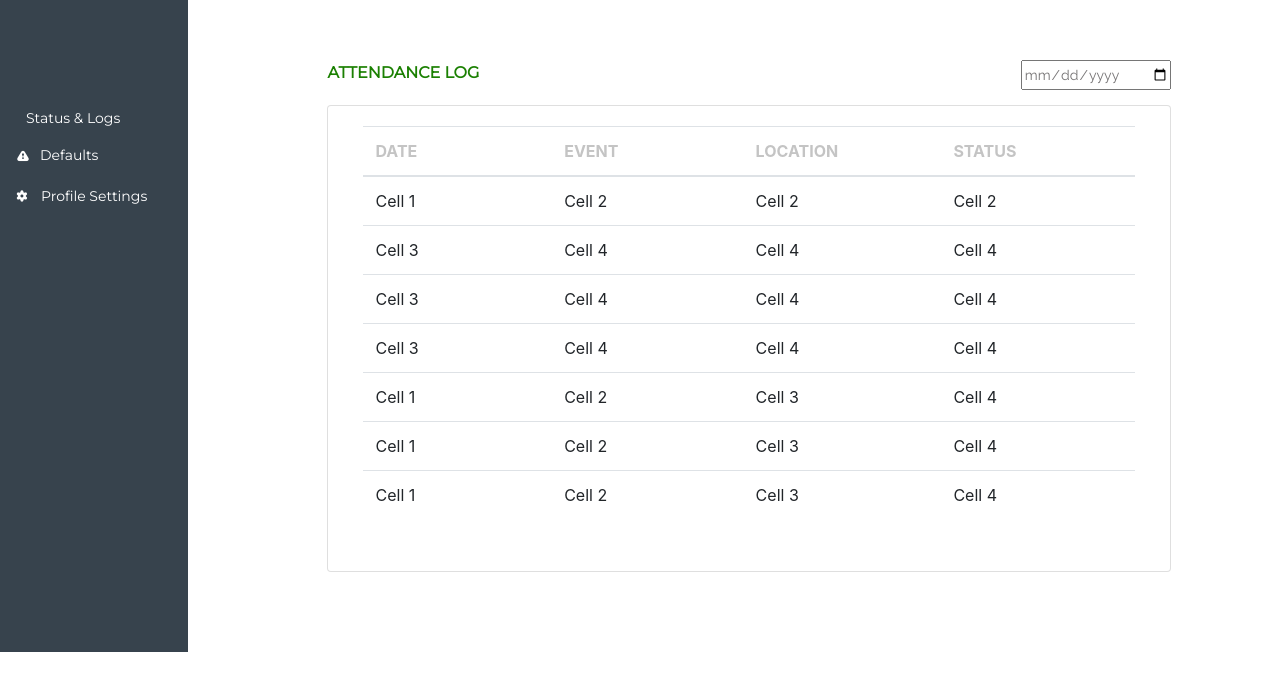
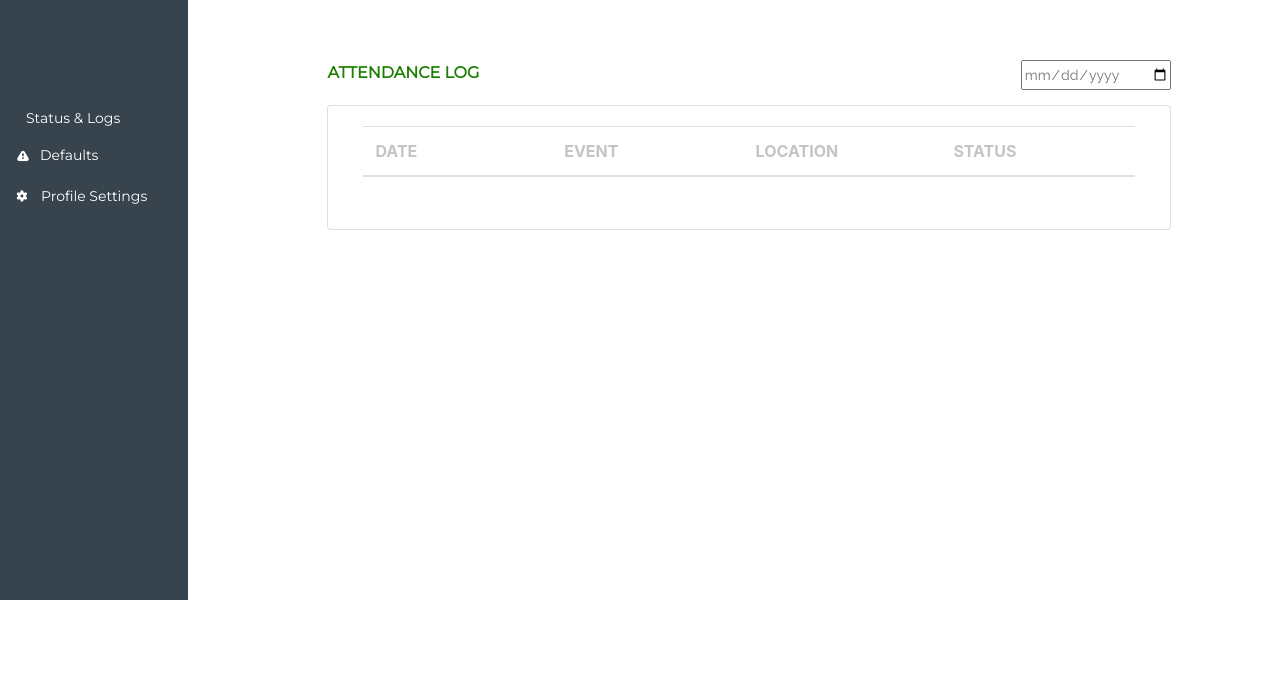
Before and after one commit to HummingBird1224/capture_django, a Django app: page /defaults/ in a window 1280 px wide. Shown: the part 56-747 px from the top of the page. Run offline with Django 3.2, Linux system fonts and the light colour scheme; a user stored in the database is signed in; data comes from the database, SQL or seed files in the repository; both versions use the stored data as it was after the commit; lists and menus that the app fills with data are empty; some libraries are stand-ins or nearby versions.

Commit message:
fix: defaults filtering data from db

```diff
--- a/eCapture/templates/eCapture/defaults.html
+++ b/eCapture/templates/eCapture/defaults.html
@@ -3,8 +3,10 @@
 {% block main %}
     <div class="col-lg-8 offset-lg-1" style="padding-top: 50px;">
         <div style="padding-top: 10px;padding-bottom: 20px;">
-            <p class="d-inline-block" style="color: #1b8002;font-family: Montserrat, sans-serif;margin-bottom: 0px;">
-                <strong>ATTENDANCE LOG</strong></p><input class="float-right" type="date"
+            <p class="d-inline-block"
+               style="color: #1b8002;font-family: Montserrat, sans-serif;margin-bottom: 0px;">
+                <strong>ATTENDANCE LOG</strong></p><input class="float-right"
+                                                          type="date"
                                                           style="color: #767475;font-size: 14px;font-family: Raleway, sans-serif;width: 150px;height: 30px;">
         </div>
         <div class="card" style="margin-bottom: 80px;">
@@ -14,55 +16,30 @@
                         <table class="table">
                             <thead>
                             <tr>
-                                <th style="color: #C4C4C4;width: 224px;">DATE</th>
-                                <th style="color: #C4C4C4;width: 224px;">EVENT</th>
-                                <th style="color: #C4C4C4;width: 224px;">LOCATION</th>
-                                <th style="color: #C4C4C4;width: 224px;">STATUS</th>
+                                <th style="color: #C4C4C4;width: 224px;">DATE
+                                </th>
+                                <th style="color: #C4C4C4;width: 224px;">
+                                    EVENT
+                                </th>
+                                <th style="color: #C4C4C4;width: 224px;">
+                                    LOCATION
+                                </th>
+                                <th style="color: #C4C4C4;width: 224px;">
+                                    STATUS
+                                </th>
                             </tr>
                             </thead>
                             <tbody>
-                            <tr>
-                                <td>Cell 1</td>
-                                <td>Cell 2</td>
-                                <td style="width: 224px;">Cell 2</td>
-                                <td style="width: 224px;">Cell 2</td>
-                            </tr>
-                            <tr>
-                                <td>Cell 3</td>
-                                <td>Cell 4</td>
-                                <td>Cell 4</td>
-                                <td>Cell 4</td>
-                            </tr>
-                            <tr>
-                                <td>Cell 3</td>
-                                <td>Cell 4</td>
-                                <td>Cell 4</td>
-                                <td>Cell 4</td>
-                            </tr>
-                            <tr>
-                                <td>Cell 3</td>
-                                <td>Cell 4</td>
-                                <td>Cell 4</td>
-                                <td>Cell 4</td>
-                            </tr>
-                            <tr>
-                                <td>Cell 1</td>
-                                <td>Cell 2</td>
-                                <td>Cell 3</td>
-                                <td>Cell 4</td>
-                            </tr>
-                            <tr>
-                                <td>Cell 1</td>
-                                <td>Cell 2</td>
-                                <td>Cell 3</td>
-                                <td>Cell 4</td>
-                            </tr>
-                            <tr>
-                                <td>Cell 1</td>
-                                <td>Cell 2</td>
-                                <td>Cell 3</td>
-                                <td>Cell 4</td>
-                            </tr>
+                            {% for default in defaults %}
+                                <tr>
+                                    <td>{{ default.event.date }}</td>
+                                    <td>{{ default.event.type }}</td>
+                                    <td style="width: 224px;">
+                                        {{ default.event.location }}</td>
+                                    <td style="width: 224px;">
+                                        Absent</td>
+                                </tr>
+                            {% endfor %}
                             </tbody>
                         </table>
                     </div>
```
Also changed, not shown: db.sqlite3.
